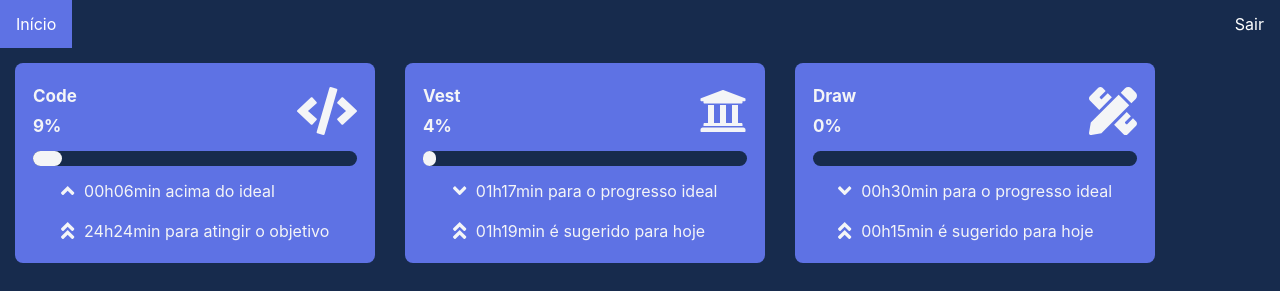
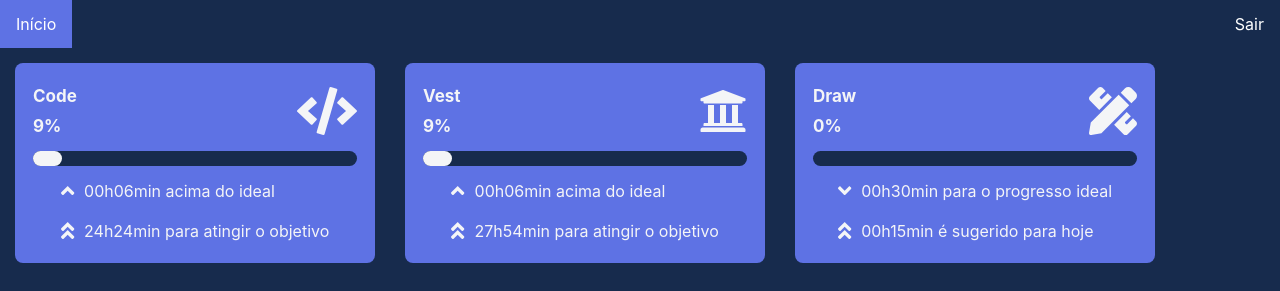
Before and after one commit to faelfer/bttr-client-react, a React (Create React App) app: page / in a window 1280 px wide. Both pictures are taken after typing "name@example.com", "Sample123" into the empty fields and a click on the button "Entrar". Shown: the top 291 px of the page. Built offline with nearby package versions, Linux system fonts and the light colour scheme; the HTML template or start-up script is replaced by a standard one.

Commit message:
update 03/01 | 2x

```diff
--- a/src/pages/App/index.js
+++ b/src/pages/App/index.js
@@ -6,7 +6,7 @@ import Card from "./components/Card";
 function App({ history }) {
     const [listCards, setListCards] = useState([
         {"name":"Code", "goalPerDay": 70, "goalDone": (73 + 73), "icon": "fas fa-code"},
-        {"name":"Vest", "goalPerDay": 80, "goalDone": (83), "icon": "fas fa-university"},
+        {"name":"Vest", "goalPerDay": 80, "goalDone": (83 + 83), "icon": "fas fa-university"},
         {"name":"Draw", "goalPerDay": 15, "goalDone": 0, "icon": "fas fa-pencil-ruler"},
         {"name":"Book", "goalPerDay": 30, "goalDone": 0, "icon": "fas fa-book-open"}
     ]);
```
